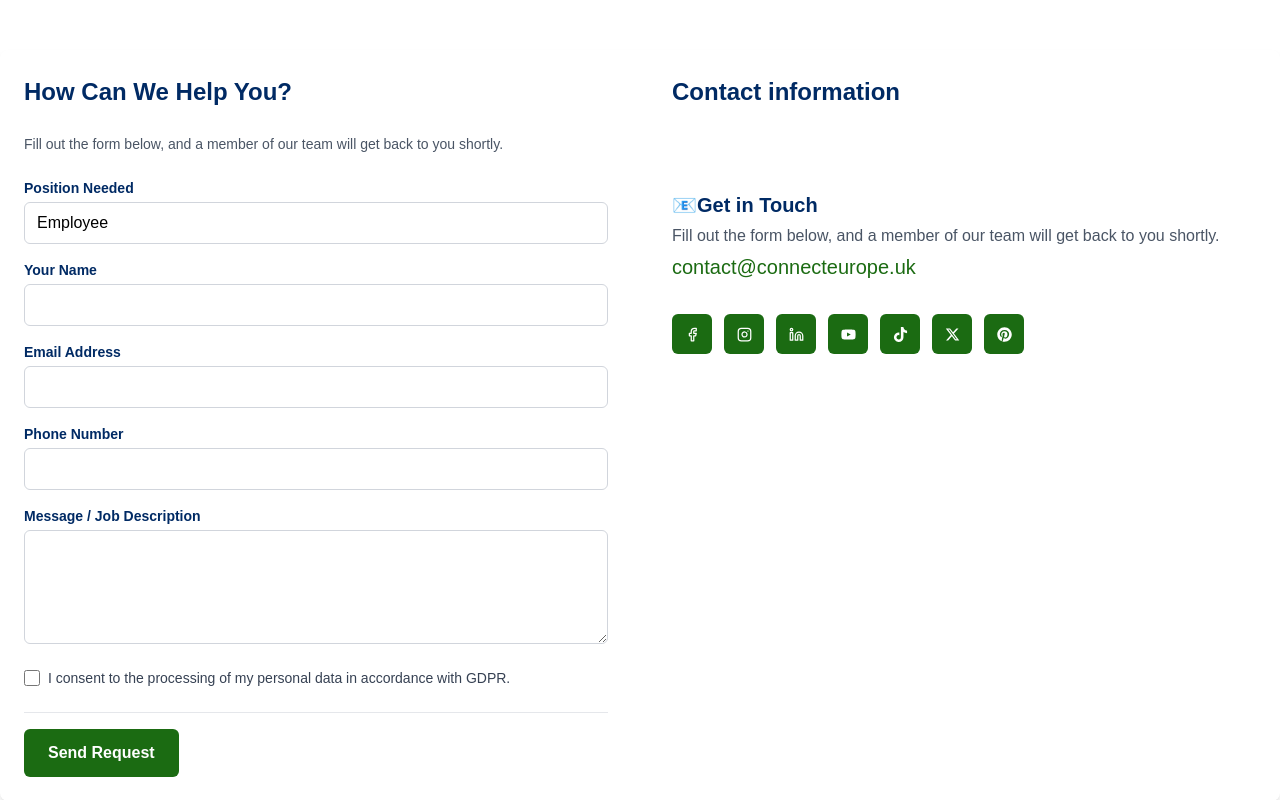
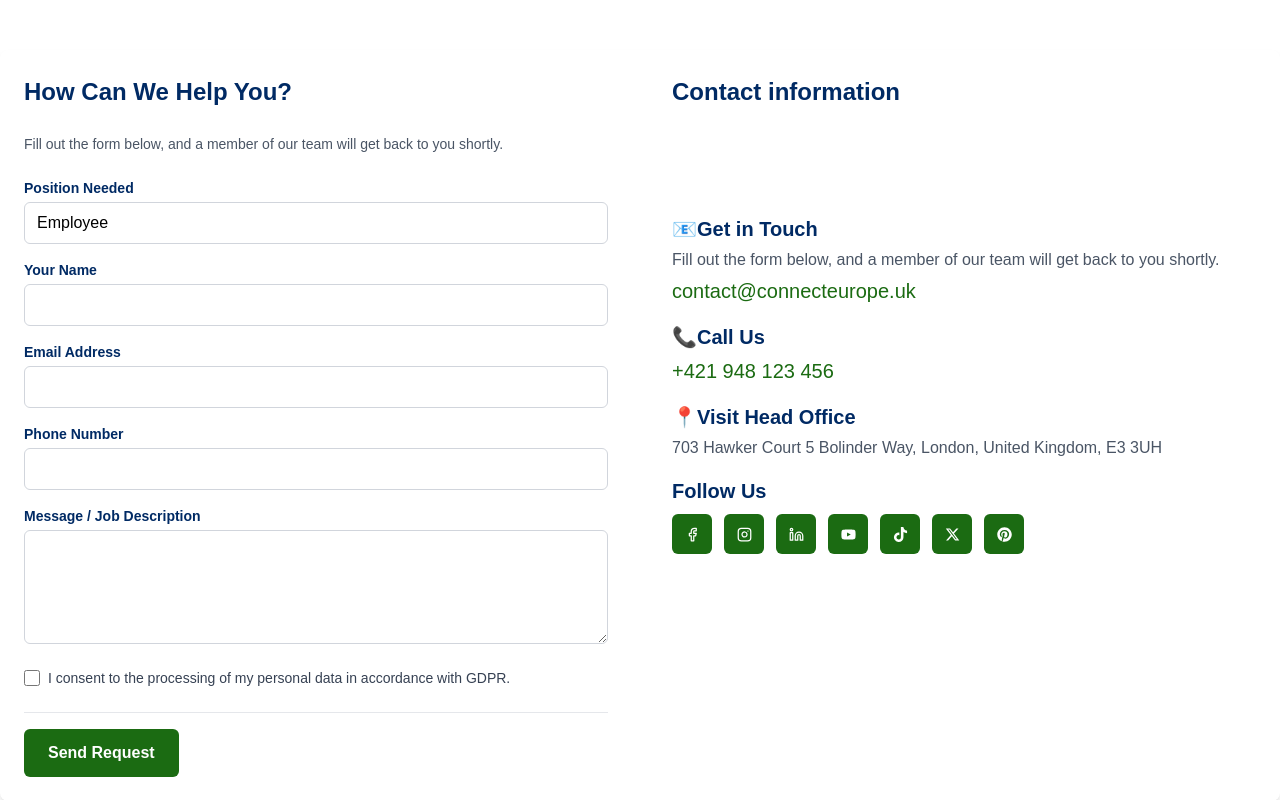
Before and after one commit to jihansofts/Connect-Europe, a Next.js app: page /contact in a window 1280 px wide. Shown: the part 820-1620 px from the top of the page. Built offline with nearby package versions, Linux system fonts and the light colour scheme.

Commit message:
location add

```diff
--- a/src/components/ContactPages/ContactArea.tsx
+++ b/src/components/ContactPages/ContactArea.tsx
@@ -152,6 +152,7 @@ export default function ContactArea() {
               {/* <p className="text-[16px] text-gray-600">
                 Killary Janunkova 2 | Banská Bystrica | 97401 | Slovakia
               </p> */}
+              <div className="flex flex-col space-y-4 mt-6">
                 <address className="not-italic  cursor-pointer space-y-1 mt-20 ">
                   <p className="text-heading font-bold text-[20px]">
                     📧Get in Touch
@@ -167,9 +168,30 @@ export default function ContactArea() {
                     contact@connecteurope.uk
                   </a>
                 </address>
-            </div>
-
-            <div className="flex items-center gap-3">
+                <address className="not-italic cursor-pointer space-y-1">
+                  <p className="text-heading font-bold text-[20px]">
+                    📞Call Us
+                  </p>
+                  <a
+                    href="tel:+421948123456"
+                    className="text-[20px] text-primary">
+                    +421 948 123 456
+                  </a>
+                </address>
+                <address className="not-italic cursor-pointer space-y-1">
+                  <p className="text-heading font-bold text-[20px]">
+                    📍Visit Head Office
+                  </p>
+                  <p className="text-[16px] text-gray-600">
+                    703 Hawker Court 5 Bolinder Way, London, United Kingdom, E3
+                    3UH
+                  </p>
+                </address>
+                <div>
+                  <p className="text-heading font-bold text-[20px]">
+                    Follow Us
+                  </p>
+                  <div className="flex items-center gap-3 mt-2">
                     {socialLinks.map((item, index) => (
                       <a
                         key={index}
@@ -186,6 +208,9 @@ export default function ContactArea() {
                 </div>
               </div>
             </div>
+          </div>
+        </div>
+      </div>
     </section>
   );
 }
--- a/src/components/ContactPages/MapArea.tsx
+++ b/src/components/ContactPages/MapArea.tsx
@@ -7,7 +7,7 @@ export default function MapArea() {
       <div className="container max-w-7xl mx-auto">
         <div className="w-full h-[400px] my-10">
           <iframe
-            src="https://www.google.com/maps/embed?pb=!1m12!1m8!1m3!1d65369183.36050215!2d0!3d0!3m2!1i1024!2i768!4f13.1!2m1!1sKl%C3%A1ry%20Jarunkovej%202!5e0!3m2!1sen!2sus!4v1751286875095!5m2!1sen!2sus"
+            src="https://www.google.com/maps/embed?pb=!1m18!1m12!1m3!1d2482.1744745907927!2d-0.016195106632005574!3d51.528359636514075!2m3!1f0!2f0!3f0!3m2!1i1024!2i768!4f13.1!3m3!1m2!1s0x48761d5ad7c224d7%3A0x326bb242c5c2b2d7!2s5%20Bolinder%20Wy.%2C%20London%20E3%203UH%2C%20UK!5e0!3m2!1sen!2sbd!4v1753268055781!5m2!1sen!2sbd"
             width="100%"
             height="100%"
             style={{ border: 0 }}
```
Lines whose indentation alone changed are shown as unchanged.
